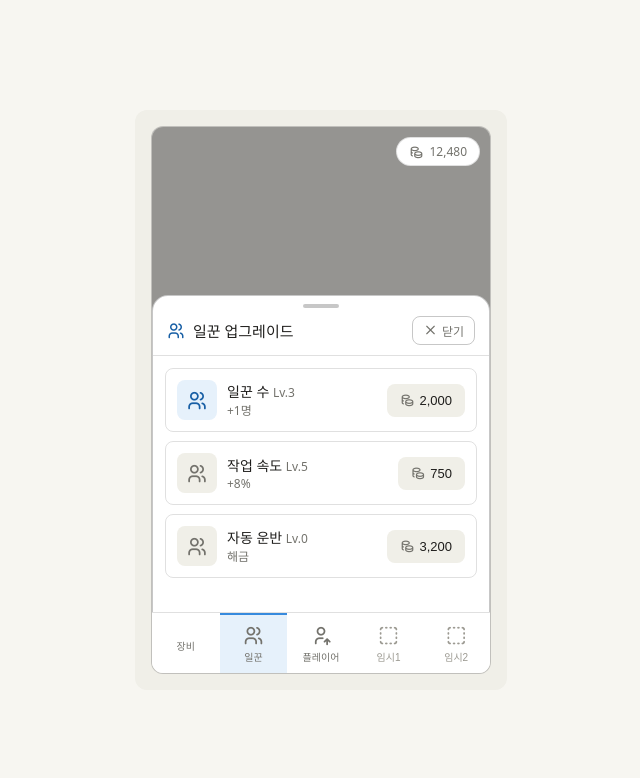
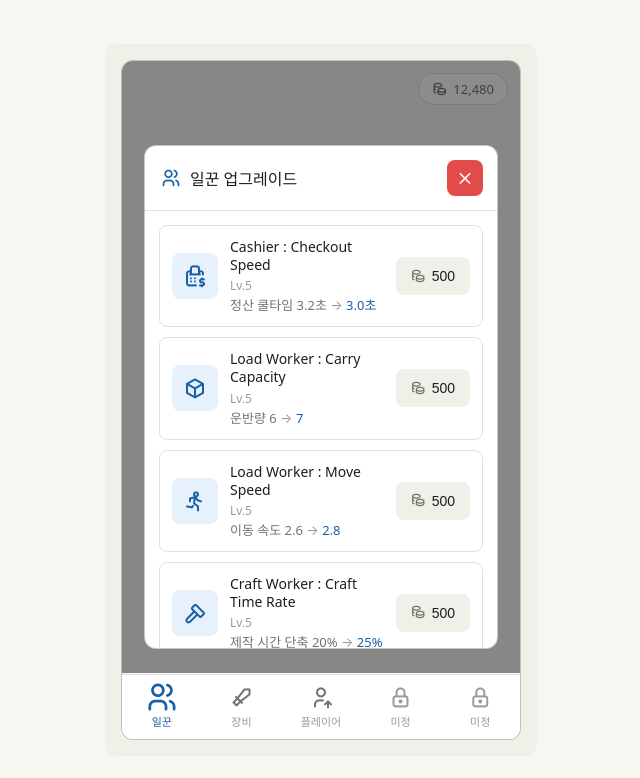
Before and after one commit to 40mate/css, a plain HTML site: page UI_A.html in a window 1280 px wide. Both pictures are taken after a click on the button "일꾼". Shown: the whole page, without its empty margins (319-959 px from the left). Drawn offline with Linux system fonts and the light colour scheme.

Commit message:
Add files via upload

```diff
--- a/UI_A.html
+++ b/UI_A.html
@@ -3,7 +3,7 @@
 <head>
 <meta charset="utf-8">
 <meta name="viewport" content="width=device-width, initial-scale=1">
-<title>업그레이드 UI · A안</title>
+<title>업그레이드 UI · A (센터 팝업)</title>
 <link rel="stylesheet" href="https://cdn.jsdelivr.net/npm/@tabler/icons-webfont@3/dist/tabler-icons.min.css">
 <style>
 :root{
@@ -18,7 +18,6 @@
   --color-text-info:#185fa5;
   --color-border-tertiary:rgba(0,0,0,0.12);
   --color-border-secondary:rgba(0,0,0,0.22);
-  --color-border-primary:rgba(0,0,0,0.32);
   --color-border-info:#378add;
   --border-radius-md:8px;
   --border-radius-lg:12px;
@@ -37,56 +36,66 @@
     --color-text-info:#85b7eb;
     --color-border-tertiary:rgba(255,255,255,0.14);
     --color-border-secondary:rgba(255,255,255,0.26);
-    --color-border-primary:rgba(255,255,255,0.36);
     --color-border-info:#378add;
   }
 }
 *{box-sizing:border-box;}
 body{margin:0;min-height:100vh;display:flex;align-items:center;justify-content:center;padding:24px;background:var(--color-background-tertiary);color:var(--color-text-primary);font-family:system-ui,-apple-system,"Segoe UI",Roboto,"Noto Sans KR","Apple SD Gothic Neo",sans-serif;}
 .ti{font-size:inherit;line-height:1;}
+
+#ap2 .navi{flex:1;display:flex;flex-direction:column;align-items:center;justify-content:flex-end;padding:10px 0;cursor:pointer;background:transparent;border:none;transition:background .12s}
+#ap2 .navi:hover{background:var(--color-background-secondary)}
+#ap2 .navi i{font-size:24px;color:var(--color-text-secondary);transition:transform .18s,color .18s}
+#ap2 .navi .lab{font-size:11px;margin-top:4px;color:var(--color-text-tertiary);transition:color .18s}
+#ap2 .navi.tmp i{color:var(--color-text-tertiary)}
+#ap2 .navi.on i{color:var(--color-text-info);transform:scale(1.35)}
+#ap2 .navi.on .lab{color:var(--color-text-info);font-weight:500}
+@media (prefers-reduced-motion: no-preference){
+  #ap2 .navi.on i{animation:ap2iconpop .4s ease-out}
+}
+@keyframes ap2iconpop{0%{transform:scale(1)}55%{transform:scale(1.55)}100%{transform:scale(1.35)}}
+#ap2 .pop{animation:ap2pop .16s ease-out}
+@keyframes ap2pop{from{opacity:0;transform:scale(.94)}to{opacity:1;transform:scale(1)}}
+#ap2 .xbtn{width:36px;height:36px;display:flex;align-items:center;justify-content:center;background:#e24b4a;color:#fff;border:none;border-radius:var(--border-radius-md);cursor:pointer}
+#ap2 .xbtn:hover{background:#c93f3e}
+#ap2 .cost{display:flex;align-items:center;gap:6px;background:var(--color-background-secondary);border:none;border-radius:var(--border-radius-md);padding:11px 15px;font-size:14px;font-weight:500;cursor:pointer;color:var(--color-text-primary);align-self:center;}
+#ap2 .cost:hover{background:var(--color-background-info);color:var(--color-text-info);}
+#ap2 #apc{scrollbar-width:none;-ms-overflow-style:none;}
+#ap2 #apc::-webkit-scrollbar{width:0;height:0;display:none;}
 </style>
 </head>
 <body>
 
-<h2 class="sr-only" style="position:absolute;width:1px;height:1px;overflow:hidden;clip:rect(0 0 0 0)">A안 인터랙티브 프로토타입: 하단의 장비·일꾼·플레이어 아이콘을 누르면 탭 없이 해당 업그레이드 시트가 바로 열린다.</h2>
+<h2 class="sr-only" style="position:absolute;width:1px;height:1px;overflow:hidden;clip:rect(0 0 0 0)">하단 아이콘을 누르면 화면 중앙에 업그레이드 캔버스가 팝업된다. 각 능력치 행은 이름, 현재 레벨, 현재값 → 다음값 구조로 표시된다.</h2>
 
-<style>
-#ap1 .navi{flex:1;text-align:center;padding:10px 0 9px;cursor:pointer;background:transparent;border:none;border-top:2px solid transparent;transition:background .12s}
-#ap1 .navi:hover{background:var(--color-background-secondary)}
-#ap1 .navi.on{background:var(--color-background-info);border-top-color:var(--color-border-info)}
-#ap1 .navi .lab{font-size:10px;margin-top:2px;color:var(--color-text-tertiary)}
-#ap1 .navi.on .lab,#ap1 .navi.on i{color:var(--color-text-info)}
-</style>
+<div id="ap2" style="background:var(--color-background-secondary);border-radius:var(--border-radius-lg);padding:1rem;">
+  <div style="position:relative;width:400px;max-width:100%;margin:0 auto;height:680px;background:var(--color-background-tertiary);border:0.5px solid var(--color-border-secondary);border-radius:var(--border-radius-lg);overflow:hidden;">
 
-<div id="ap1" style="background:var(--color-background-secondary);border-radius:var(--border-radius-lg);padding:1rem;">
-  <div style="position:relative;width:340px;max-width:100%;margin:0 auto;height:548px;background:var(--color-background-tertiary);border:0.5px solid var(--color-border-secondary);border-radius:var(--border-radius-lg);overflow:hidden;">
+    <div style="position:absolute;top:12px;right:12px;display:flex;align-items:center;gap:6px;background:var(--color-background-primary);border:0.5px solid var(--color-border-tertiary);border-radius:999px;padding:6px 13px;font-size:13px;color:var(--color-text-secondary);z-index:1;"><i class="ti ti-coins" style="font-size:15px;" aria-hidden="true"></i>12,480</div>
 
-    <div style="position:absolute;top:10px;right:10px;display:flex;align-items:center;gap:6px;background:var(--color-background-primary);border:0.5px solid var(--color-border-tertiary);border-radius:999px;padding:5px 12px;font-size:12px;color:var(--color-text-secondary);z-index:4;"><i class="ti ti-coins" style="font-size:14px;" aria-hidden="true"></i>12,480</div>
-
-    <div style="position:absolute;left:0;right:0;top:0;bottom:58px;display:flex;align-items:center;justify-content:center;">
-      <div style="text-align:center;font-size:12px;color:var(--color-text-tertiary);">게임화면 · 아래 아이콘을 누르세요</div>
+    <div style="position:absolute;left:0;right:0;top:0;bottom:66px;display:flex;align-items:center;justify-content:center;">
+      <div style="text-align:center;font-size:13px;color:var(--color-text-tertiary);">게임화면 · 아래 아이콘을 누르세요</div>
     </div>
 
-    <div id="abackdrop" onclick="aClose()" style="position:absolute;left:0;right:0;top:0;bottom:58px;background:rgba(0,0,0,0.4);display:none;z-index:2;"></div>
+    <div id="abd" style="position:absolute;left:0;right:0;top:0;bottom:66px;background:rgba(0,0,0,0.45);display:none;z-index:2;"></div>
 
-    <div id="asheet" style="position:absolute;left:0;right:0;bottom:58px;top:168px;background:var(--color-background-primary);border-top-left-radius:var(--border-radius-xl);border-top-right-radius:var(--border-radius-xl);border:0.5px solid var(--color-border-secondary);display:none;flex-direction:column;z-index:3;overflow:hidden;">
-      <div style="display:flex;justify-content:center;padding-top:8px;"><div style="width:36px;height:4px;border-radius:999px;background:var(--color-border-secondary);"></div></div>
-      <div style="display:flex;align-items:center;justify-content:space-between;padding:8px 14px 10px;border-bottom:0.5px solid var(--color-border-tertiary);">
-        <div style="display:flex;align-items:center;gap:8px;"><i id="ahicon" class="ti ti-anvil" style="font-size:18px;color:var(--color-text-info);" aria-hidden="true"></i><span id="ahname" style="font-size:15px;font-weight:500;">장비 업그레이드</span></div>
-        <button onclick="aClose()" aria-label="닫기" style="display:flex;align-items:center;gap:4px;border:0.5px solid var(--color-border-secondary);background:transparent;cursor:pointer;padding:5px 10px;border-radius:var(--border-radius-md);font-size:12px;color:var(--color-text-secondary);"><i class="ti ti-x" style="font-size:15px;" aria-hidden="true"></i>닫기</button>
+    <div id="apop" class="pop" style="position:absolute;top:84px;bottom:90px;left:22px;right:22px;background:var(--color-background-primary);border:0.5px solid var(--color-border-secondary);border-radius:var(--border-radius-lg);display:none;flex-direction:column;z-index:3;overflow:hidden;">
+      <div style="display:flex;align-items:center;justify-content:space-between;padding:14px 14px 14px 16px;border-bottom:0.5px solid var(--color-border-tertiary);">
+        <div style="display:flex;align-items:center;gap:9px;"><i id="api" class="ti ti-users" style="font-size:20px;color:var(--color-text-info);" aria-hidden="true"></i><span id="apt" style="font-size:16px;font-weight:500;">일꾼 업그레이드</span></div>
+        <button id="axbtn" class="xbtn" aria-label="닫기"><i class="ti ti-x" style="font-size:19px;" aria-hidden="true"></i></button>
       </div>
-      <div id="amc" style="padding:12px;display:flex;flex-direction:column;gap:9px;"></div>
+      <div id="apc" style="padding:14px;display:flex;flex-direction:column;gap:10px;overflow-y:auto;"></div>
     </div>
 
     <div style="position:absolute;left:0;right:0;bottom:0;display:flex;background:var(--color-background-primary);border-top:0.5px solid var(--color-border-tertiary);z-index:4;">
-      <button class="navi" id="nav-equip" onclick="aOpen('equip')"><i class="ti ti-anvil" style="font-size:21px;color:var(--color-text-secondary);" aria-hidden="true"></i><div class="lab" style="color:var(--color-text-secondary)">장비</div></button>
-      <button class="navi" id="nav-worker" onclick="aOpen('worker')"><i class="ti ti-users" style="font-size:21px;color:var(--color-text-secondary);" aria-hidden="true"></i><div class="lab" style="color:var(--color-text-secondary)">일꾼</div></button>
-      <button class="navi" id="nav-player" onclick="aOpen('player')"><i class="ti ti-user-up" style="font-size:21px;color:var(--color-text-secondary);" aria-hidden="true"></i><div class="lab" style="color:var(--color-text-secondary)">플레이어</div></button>
-      <button class="navi" onclick="aTemp()"><i class="ti ti-square-dashed" style="font-size:21px;color:var(--color-text-tertiary);" aria-hidden="true"></i><div class="lab">임시1</div></button>
-      <button class="navi" onclick="aTemp()"><i class="ti ti-square-dashed" style="font-size:21px;color:var(--color-text-tertiary);" aria-hidden="true"></i><div class="lab">임시2</div></button>
+      <button class="navi" data-cat="worker"><i class="ti ti-users" aria-hidden="true"></i><div class="lab">일꾼</div></button>
+      <button class="navi" data-cat="equip"><i class="ti ti-sword" aria-hidden="true"></i><div class="lab">장비</div></button>
+      <button class="navi" data-cat="player"><i class="ti ti-user-up" aria-hidden="true"></i><div class="lab">플레이어</div></button>
+      <button class="navi tmp"><i class="ti ti-lock" aria-hidden="true"></i><div class="lab">미정</div></button>
+      <button class="navi tmp"><i class="ti ti-lock" aria-hidden="true"></i><div class="lab">미정</div></button>
     </div>
 
-    <div id="atoast" style="position:absolute;left:50%;bottom:70px;transform:translateX(-50%);background:var(--color-text-primary);color:var(--color-background-primary);font-size:12px;padding:7px 14px;border-radius:999px;opacity:0;transition:opacity .2s;pointer-events:none;white-space:nowrap;z-index:5;">준비 중인 슬롯입니다</div>
+    <div id="atoast" style="position:absolute;left:50%;bottom:78px;transform:translateX(-50%);background:var(--color-text-primary);color:var(--color-background-primary);font-size:13px;padding:8px 15px;border-radius:999px;opacity:0;transition:opacity .2s;pointer-events:none;white-space:nowrap;z-index:5;">준비 중인 슬롯입니다</div>
 
   </div>
 </div>
@@ -94,50 +103,86 @@ body{margin:0;min-height:100vh;display:flex;align-items:center;justify-content:c
 <script>
 (function(){
   var META={
-    player:{name:'플레이어 업그레이드',icon:'ti-user-up'},
     worker:{name:'일꾼 업그레이드',icon:'ti-users'},
-    equip:{name:'장비 업그레이드',icon:'ti-anvil'}
+    equip:{name:'장비 업그레이드',icon:'ti-sword'},
+    player:{name:'플레이어 업그레이드',icon:'ti-user-up'}
   };
   var DATA={
-    player:{icon:'ti-user-up',items:[{n:'이동 속도',d:'+5%',lv:'Lv.4',c:'600'},{n:'채굴력',d:'+1',lv:'Lv.2',c:'900'},{n:'인벤토리',d:'+10칸',lv:'Lv.1',c:'1,500'}]},
-    worker:{icon:'ti-users',items:[{n:'일꾼 수',d:'+1명',lv:'Lv.3',c:'2,000'},{n:'작업 속도',d:'+8%',lv:'Lv.5',c:'750'},{n:'자동 운반',d:'해금',lv:'Lv.0',c:'3,200'}]},
-    equip:{icon:'ti-anvil',items:[{n:'대장간 망치',d:'제작 속도 +8%',lv:'Lv.3',c:'850'},{n:'용광로',d:'정제 수율 +1',lv:'Lv.2',c:'1,200'},{n:'정제소',d:'정제 속도 +6%',lv:'Lv.2',c:'1,000'}]}
+    player:[
+      {n:"Player's Speed",lv:'Lv.10',cur:'이동 속도 1.44',next:'1.45',icon:'ti-run',gold:69},
+      {n:'Digging Power',lv:'Lv.10',cur:'채굴력 24',next:'25',icon:'ti-pick',gold:40},
+      {n:'Backpack Capacity',lv:'Lv.1',cur:'가방 용량 10',next:'11',icon:'ti-backpack',gold:25},
+      {n:'Hands Capacity',lv:'Lv.1',cur:'손 용량 5',next:'6',icon:'ti-hand-stop',gold:200},
+      {n:'Digging Speed',lv:'Lv.1',cur:'채굴 속도 1.3',next:'1.32',icon:'ti-bolt',gold:300},
+      {n:'Pickup Radius',lv:'Lv.1',cur:'획득 반경 1.1',next:'1.11',icon:'ti-magnet',gold:300}
+    ],
+    worker:[
+      {n:'Cashier : Checkout Speed',lv:'Lv.5',cur:'정산 쿨타임 3.2초',next:'3.0초',icon:'ti-cash-register',gold:500},
+      {n:'Load Worker : Carry Capacity',lv:'Lv.5',cur:'운반량 6',next:'7',icon:'ti-box',gold:500},
+      {n:'Load Worker : Move Speed',lv:'Lv.5',cur:'이동 속도 2.6',next:'2.8',icon:'ti-run',gold:500},
+      {n:'Craft Worker : Craft Time Rate',lv:'Lv.5',cur:'제작 시간 단축 20%',next:'25%',icon:'ti-hammer',gold:500},
+      {n:'Repairer : Repair Speed',lv:'Lv.5',cur:'수리 속도 6초',next:'5.5초',icon:'ti-tool',gold:500},
+      {n:'Display Worker : Carry Capacity',lv:'Lv.5',cur:'진열 운반량 6',next:'7',icon:'ti-building-store',gold:500},
+      {n:'Display Worker : Move Speed',lv:'Lv.5',cur:'진열 이동 속도 2.6',next:'2.8',icon:'ti-run',gold:500}
+    ],
+    equip:[
+      {n:'검 무기 강화',lv:'Lv.2',cur:'판매가 22',next:'28',icon:'ti-sword',gold:410},
+      {n:'도끼 무기 강화',lv:'Lv.1',cur:'판매가 16',next:'22',icon:'ti-axe',gold:650},
+      {n:'망치 무기 강화',lv:'Lv.1',cur:'판매가 16',next:'22',icon:'ti-hammer',gold:900}
+    ]
   };
+
+  var apc=document.getElementById('apc');
+  var apop=document.getElementById('apop');
+  var abd=document.getElementById('abd');
+  var toast=document.getElementById('atoast');
+
   function render(cur){
-    var d=DATA[cur],html='';
-    d.items.forEach(function(it,i){
-      var fill=i===0?'var(--color-background-info)':'var(--color-background-secondary)';
-      var icol=i===0?'var(--color-text-info)':'var(--color-text-secondary)';
-      html+='<div style="display:flex;align-items:center;gap:10px;padding:11px;border:0.5px solid var(--color-border-tertiary);border-radius:var(--border-radius-md);">'+
-        '<div style="width:40px;height:40px;border-radius:var(--border-radius-md);background:'+fill+';display:flex;align-items:center;justify-content:center;color:'+icol+';"><i class="ti '+d.icon+'" style="font-size:21px;"></i></div>'+
-        '<div style="flex:1;min-width:0;"><div style="font-size:14px;font-weight:500;">'+it.n+' <span style="font-size:12px;color:var(--color-text-secondary);font-weight:400;">'+it.lv+'</span></div><div style="font-size:12px;color:var(--color-text-secondary);">'+it.d+'</div></div>'+
-        '<button style="display:flex;align-items:center;gap:5px;background:var(--color-background-secondary);border:none;border-radius:var(--border-radius-md);padding:9px 13px;font-size:13px;font-weight:500;cursor:pointer;color:var(--color-text-primary);"><i class="ti ti-coins" style="font-size:14px;color:var(--color-text-secondary);"></i>'+it.c+'</button>'+
+    var items=DATA[cur],html='';
+    items.forEach(function(it){
+      html+='<div style="display:flex;align-items:center;gap:12px;padding:12px;border:0.5px solid var(--color-border-tertiary);border-radius:var(--border-radius-md);">'+
+        '<div style="width:46px;height:46px;flex-shrink:0;border-radius:var(--border-radius-md);background:var(--color-background-info);display:flex;align-items:center;justify-content:center;color:var(--color-text-info);"><i class="ti '+it.icon+'" style="font-size:24px;"></i></div>'+
+        '<div style="flex:1;min-width:0;display:flex;flex-direction:column;gap:3px;">'+
+          '<div style="font-size:14px;font-weight:500;line-height:1.3;">'+it.n+'</div>'+
+          '<div style="font-size:12px;color:var(--color-text-tertiary);">'+it.lv+'</div>'+
+          '<div style="font-size:13px;line-height:1.3;"><span style="color:var(--color-text-secondary);">'+it.cur+'</span> <span style="color:var(--color-text-tertiary);">→</span> <span style="color:var(--color-text-info);font-weight:500;">'+it.next+'</span></div>'+
+        '</div>'+
+        '<button class="cost"><i class="ti ti-coins" style="font-size:15px;color:var(--color-text-secondary);"></i>'+it.gold.toLocaleString()+'</button>'+
       '</div>';
     });
-    document.getElementById('amc').innerHTML=html;
+    apc.innerHTML=html;
   }
-  window.aOpen=function(k){
+  function open(k){
     var m=META[k];
-    document.getElementById('ahname').textContent=m.name;
-    document.getElementById('ahicon').className='ti '+m.icon;
-    document.getElementById('abackdrop').style.display='block';
-    document.getElementById('asheet').style.display='flex';
-    ['equip','worker','player'].forEach(function(x){
-      document.getElementById('nav-'+x).classList.toggle('on',x===k);
-    });
+    document.getElementById('apt').textContent=m.name;
+    document.getElementById('api').className='ti '+m.icon;
+    abd.style.display='block';
+    apop.style.display='flex';
+    apop.classList.remove('pop');void apop.offsetWidth;apop.classList.add('pop');
+    document.querySelectorAll('#ap2 .navi[data-cat]').forEach(function(b){b.classList.toggle('on',b.dataset.cat===k);});
+    var icon=document.querySelector('#ap2 .navi[data-cat="'+k+'"] i');
+    if(icon){icon.style.animation='none';void icon.offsetWidth;icon.style.animation='';}
     render(k);
-  };
-  window.aClose=function(){
-    document.getElementById('abackdrop').style.display='none';
-    document.getElementById('asheet').style.display='none';
-    ['equip','worker','player'].forEach(function(x){document.getElementById('nav-'+x).classList.remove('on');});
-  };
+  }
+  function close(){
+    abd.style.display='none';
+    apop.style.display='none';
+    document.querySelectorAll('#ap2 .navi[data-cat]').forEach(function(b){b.classList.remove('on');});
+  }
   var tt;
-  window.aTemp=function(){
-    var el=document.getElementById('atoast');
-    el.style.opacity='1';clearTimeout(tt);
-    tt=setTimeout(function(){el.style.opacity='0';},1300);
-  };
+  function temp(){
+    toast.style.opacity='1';clearTimeout(tt);
+    tt=setTimeout(function(){toast.style.opacity='0';},1300);
+  }
+
+  document.querySelectorAll('#ap2 .navi[data-cat]').forEach(function(b){
+    b.addEventListener('click',function(){open(b.dataset.cat);});
+  });
+  document.querySelectorAll('#ap2 .navi.tmp').forEach(function(b){
+    b.addEventListener('click',temp);
+  });
+  document.getElementById('axbtn').addEventListener('click',close);
+  abd.addEventListener('click',close);
 })();
 </script>
 </body>
```
